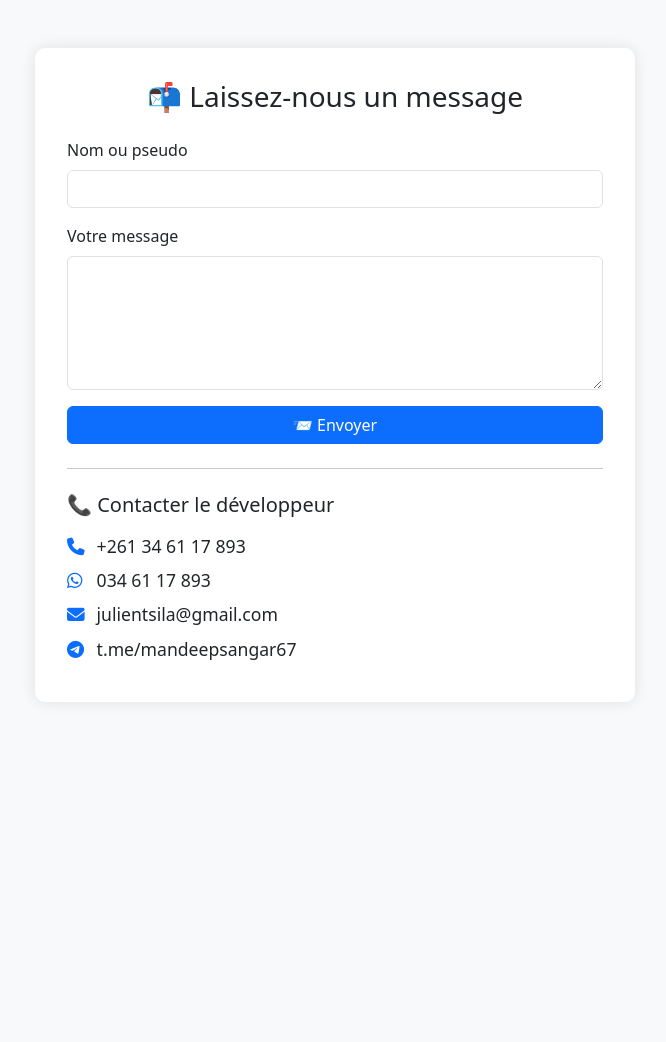
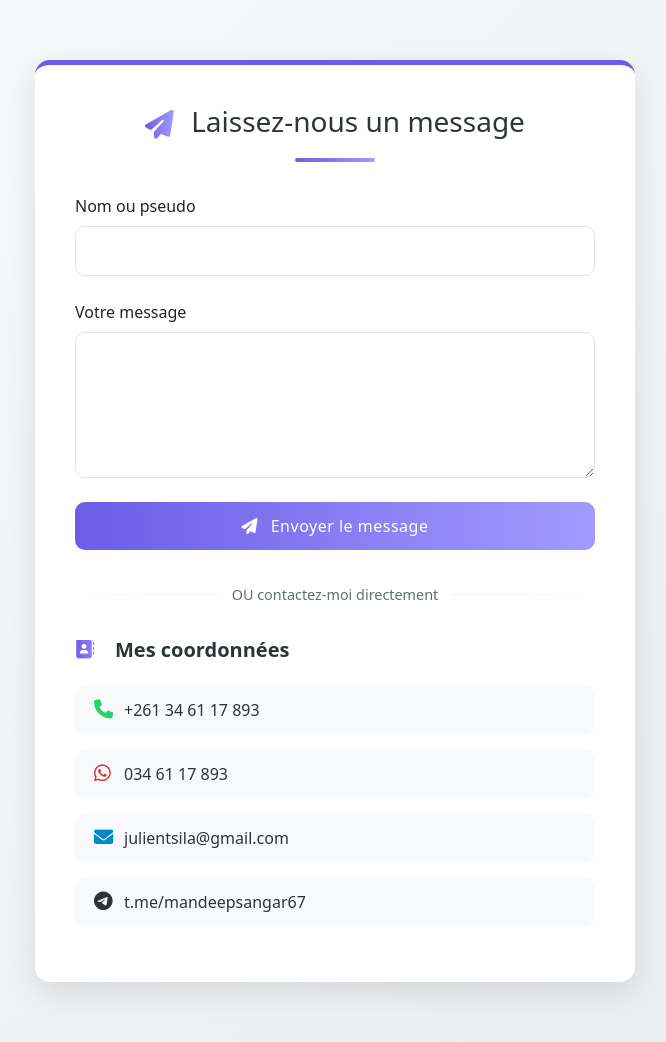
Before and after one commit to Tsilagnosy/flask-app-julien, a Flask app: page /contact in a window 1280 px wide. Shown: the whole page, without its empty margins (305-971 px from the left). Before the commit the page ends 660 px from the top, so only its background shows below. Run offline with Flask 3, Linux system fonts and the light colour scheme.

Commit message:
🚢 Finalisation : ajout openpyxl, Telegram, fix MONGO_URI, templates solides

```diff
--- a/templates/contact.html
+++ b/templates/contact.html
@@ -2,36 +2,193 @@
 <html lang="fr">
 <head>
   <meta charset="UTF-8">
+  <meta name="viewport" content="width=device-width, initial-scale=1.0, maximum-scale=1.0, user-scalable=no">
   <title>Contactez le développeur</title>
   <link href="https://cdn.jsdelivr.net/npm/bootstrap@5.3.2/dist/css/bootstrap.min.css" rel="stylesheet">
   <link href="https://cdnjs.cloudflare.com/ajax/libs/font-awesome/6.5.0/css/all.min.css" rel="stylesheet">
   <style>
-    body { background-color: #f8f9fa; }
+    body {
+      background: linear-gradient(135deg, #f8f9fa 0%, #e9ecef 100%);
+      min-height: 100vh;
+      padding: 20px;
+      font-size: 16px; /* Taille de police de base assurée */
+    }
     .contact-card {
       max-width: 600px;
-      margin: auto;
-      padding: 2rem;
+      margin: 40px auto;
+      padding: 2.5rem;
       background: white;
+      border-radius: 15px;
+      box-shadow: 0 10px 30px rgba(0, 0, 0, 0.1);
+      border: none;
+      transition: transform 0.3s ease;
+      border-top: 5px solid #6c5ce7;
+    }
+    .contact-card:hover {
+      transform: translateY(-5px);
+      box-shadow: 0 15px 35px rgba(108, 92, 231, 0.15);
+    }
+    .contact-header {
+      color: #2d3436;
+      margin-bottom: 2rem;
+      text-align: center;
+      position: relative;
+      padding-bottom: 15px;
+    }
+    .contact-header:after {
+      content: "";
+      position: absolute;
+      bottom: 0;
+      left: 50%;
+      transform: translateX(-50%);
+      width: 80px;
+      height: 4px;
+      background: linear-gradient(to right, #6c5ce7, #a29bfe);
+      border-radius: 4px;
+    }
+    .contact-header i {
+      font-size: 1.8rem;
+      vertical-align: middle;
+      margin-right: 10px;
+      background: linear-gradient(to right, #6c5ce7, #a29bfe);
+      -webkit-background-clip: text;
+      background-clip: text;
+      color: transparent;
+    }
+    .form-control {
+      border: 1px solid #dfe6e9;
       border-radius: 10px;
-      box-shadow: 0 0 15px rgba(0,0,0,0.1);
+      padding: 12px 15px;
+      transition: all 0.3s;
+      font-size: 16px; /* Assurance de la taille de police */
+      min-height: 48px; /* Hauteur minimale pour éviter le zoom */
+    }
+    @media screen and (max-width: 480px) {
+      .form-control {
+        font-size: 16px !important; /* Force la taille sur mobile */
+      }
+    }
+    .form-control:focus {
+      border-color: #a29bfe;
+      box-shadow: 0 0 0 0.25rem rgba(162, 155, 254, 0.25);
+    }
+    .btn-primary {
+      background: linear-gradient(to right, #6c5ce7, #a29bfe);
+      border: none;
+      padding: 12px;
+      border-radius: 10px;
+      font-weight: 500;
+      letter-spacing: 0.5px;
+      transition: all 0.3s;
+      position: relative;
+      overflow: hidden;
+      font-size: 16px; /* Taille de police assurée */
+    }
+    .btn-primary:hover {
+      transform: translateY(-2px);
+      box-shadow: 0 7px 20px rgba(108, 92, 231, 0.3);
+    }
+    .btn-primary:active {
+      transform: translateY(0);
+    }
+    .divider {
+      margin: 2rem 0;
+      text-align: center;
+      position: relative;
+    }
+    .divider:before {
+      content: "";
+      position: absolute;
+      top: 50%;
+      left: 0;
+      right: 0;
+      height: 1px;
+      background: linear-gradient(to right, transparent, #dfe6e9, transparent);
+      z-index: 1;
+    }
+    .divider span {
+      display: inline-block;
+      padding: 0 15px;
+      background: white;
+      position: relative;
+      z-index: 2;
+      color: #636e72;
+      font-size: 0.9rem;
+      font-weight: 500;
+    }
+    .contact-links {
+      margin-top: 1.5rem;
+    }
+    .contact-links h5 {
+      color: #2d3436;
+      margin-bottom: 1.5rem;
+      font-weight: 600;
+      display: flex;
+      align-items: center;
+    }
+    .contact-links h5 i {
+      margin-right: 10px;
+      background: linear-gradient(to right, #6c5ce7, #a29bfe);
+      -webkit-background-clip: text;
+      background-clip: text;
+      color: transparent;
     }
     .contact-links a {
-      display: block;
-      margin: 0.5rem 0;
-      font-size: 1.1rem;
-      color: #212529;
+      display: flex;
+      align-items: center;
+      margin: 1rem 0;
+      padding: 12px 15px;
+      background: #f8f9fa;
+      border-radius: 10px;
+      color: #2d3436;
       text-decoration: none;
+      transition: all 0.3s;
+      border-left: 4px solid transparent;
+      font-size: 16px; /* Taille de police assurée */
+    }
+    .contact-links a:hover {
+      background: #f1f3f9;
+      transform: translateX(5px);
+      border-left: 4px solid #6c5ce7;
     }
     .contact-links i {
-      color: #0d6efd;
-      width: 25px;
+      font-size: 1.2rem;
+      width: 30px;
+      transition: all 0.3s;
+    }
+    .contact-links a:nth-child(1) i { color: #00b894; }
+    .contact-links a:nth-child(2) i { color: #25D366; }
+    .contact-links a:nth-child(3) i { color: #d63031; }
+    .contact-links a:nth-child(4) i { color: #0088cc; }
+    .alert {
+      border-radius: 10px;
+      padding: 12px 15px;
+      border-left: 4px solid;
+      font-size: 16px; /* Taille de police assurée */
+    }
+    .alert-success {
+      border-left-color: #00b894;
+      background-color: rgba(0, 184, 148, 0.1);
+    }
+    .alert-danger {
+      border-left-color: #d63031;
+      background-color: rgba(214, 48, 49, 0.1);
+    }
+
+    /* Correction spécifique pour iOS */
+    @supports (-webkit-touch-callout: none) {
+      input, textarea {
+        font-size: 16px !important;
+      }
     }
   </style>
 </head>
 <body>
 
-<div class="contact-card mt-5">
-  <h3 class="text-center mb-4">📬 Laissez-nous un message</h3>
+<div class="contact-card">
+  <div class="contact-header">
+    <h3><i class="fas fa-paper-plane"></i> Laissez-nous un message</h3>
+  </div>
 
   {% with messages = get_flashed_messages(with_categories=true) %}
     {% if messages %}
@@ -42,21 +199,25 @@
   {% endwith %}
 
   <form method="POST" action="/contact">
-    <div class="mb-3">
+    <div class="mb-4">
       <label for="nom" class="form-label">Nom ou pseudo</label>
       <input type="text" class="form-control" id="nom" name="nom" required>
     </div>
-    <div class="mb-3">
+    <div class="mb-4">
       <label for="message" class="form-label">Votre message</label>
       <textarea class="form-control" id="message" name="message" rows="5" required></textarea>
     </div>
-    <button type="submit" class="btn btn-primary w-100">📨 Envoyer</button>
+    <button type="submit" class="btn btn-primary w-100">
+      <i class="fas fa-paper-plane me-2"></i> Envoyer le message
+    </button>
   </form>
 
-  <hr class="my-4">
+  <div class="divider">
+    <span>OU contactez-moi directement</span>
+  </div>
 
   <div class="contact-links">
-    <h5 class="mb-3">📞 Contacter le développeur</h5>
+    <h5><i class="fas fa-address-book"></i>Mes coordonnées</h5>
     <a href="tel:+261346117893"><i class="fas fa-phone"></i> +261 34 61 17 893</a>
     <a href="https://wa.me/261346117893" target="_blank"><i class="fab fa-whatsapp"></i> 034 61 17 893</a>
     <a href="mailto:julientsila@gmail.com"><i class="fas fa-envelope"></i> julientsila@gmail.com</a>
```
